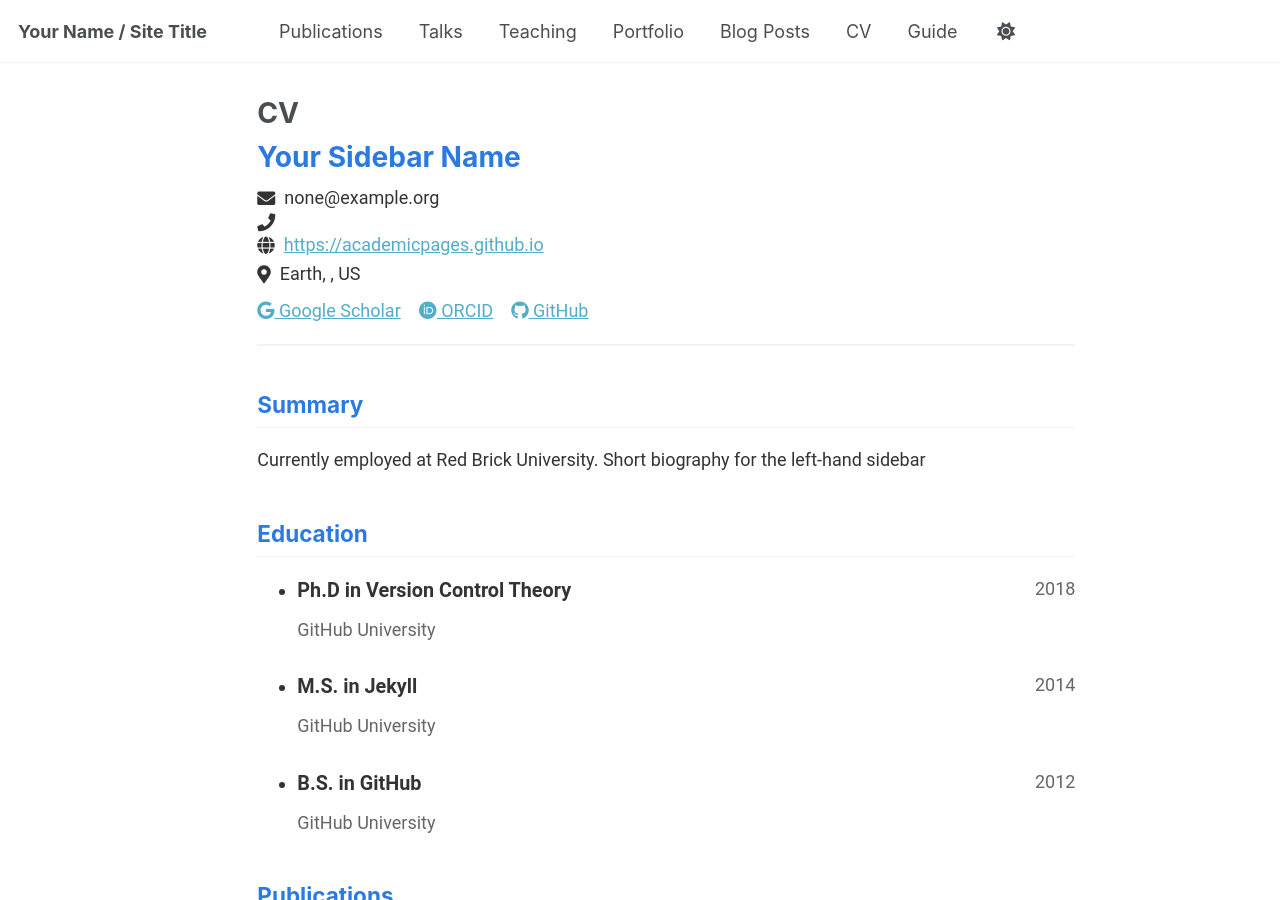
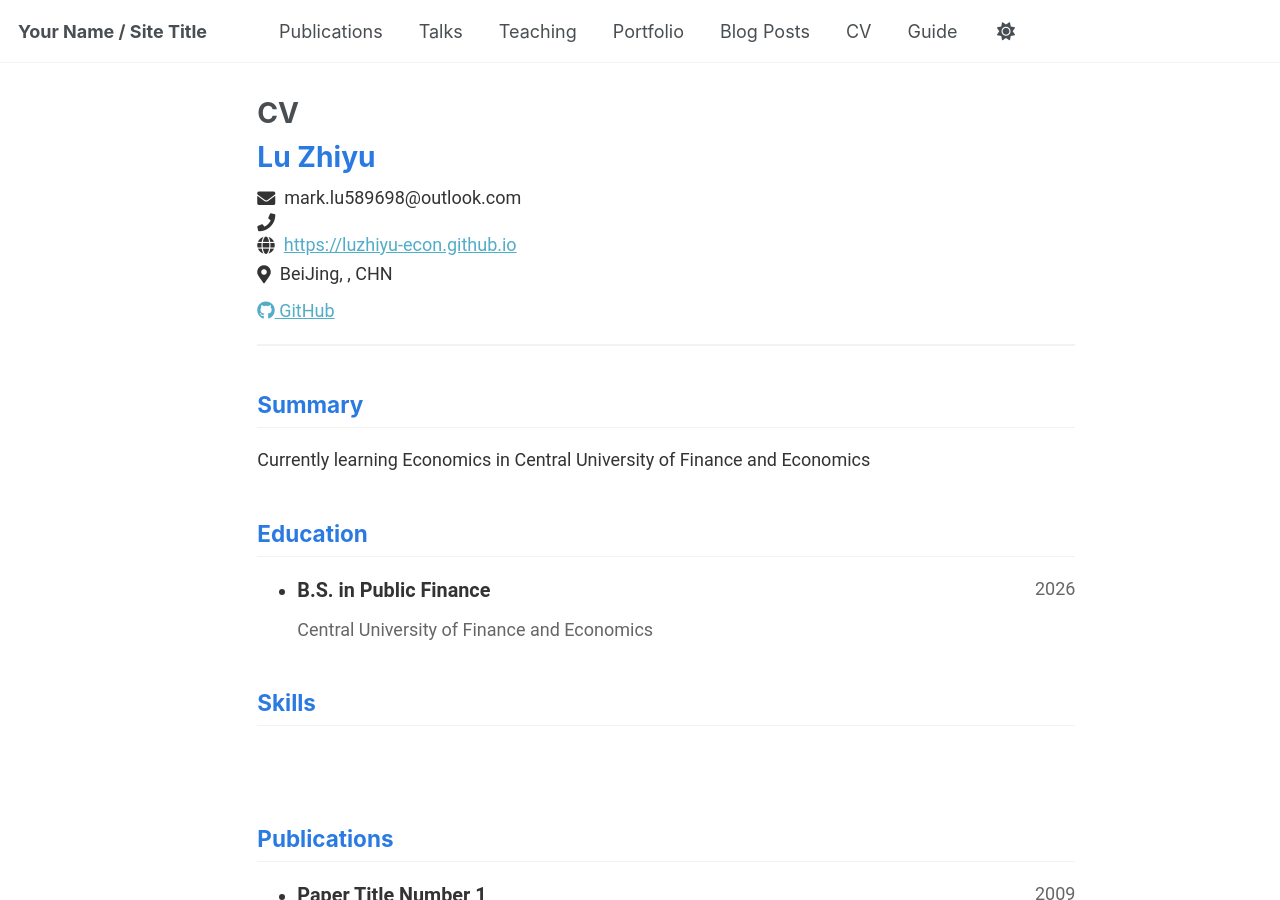
Before and after one commit to luzhiyu-econ/luzhiyu-econ.github.io, a Jekyll site: the page built from _pages/cv-json.md, in a window 1280 px wide and 900 px high. Built offline with Jekyll 4.4.1, drawn with Linux system fonts in a browser that asks for light colours.

Commit message:
Update cv.json

```diff
--- a/_data/cv.json
+++ b/_data/cv.json
@@ -1,67 +1,39 @@
 {
   "basics": {
-    "name": "Your Sidebar Name",
-    "email": "none@example.org",
+    "name": "Lu Zhiyu",
+    "email": "mark.lu589698@outlook.com",
     "phone": "",
-    "website": "https://academicpages.github.io",
-    "summary": "Currently employed at Red Brick University. Short biography for the left-hand sidebar",
+    "website": "https://luzhiyu-econ.github.io",
+    "summary": "Currently learning Economics in Central University of Finance and Economics",
     "location": {
       "address": "",
       "postalCode": "",
-      "city": "Earth",
-      "countryCode": "US",
+      "city": "BeiJing",
+      "countryCode": "CHN",
       "region": ""
     },
     "profiles": [
       {
-        "network": "Google Scholar",
-        "username": "",
-        "url": "https://scholar.google.com/citations?user=PS_CX0AAAAAJ"
-      },
-      {
-        "network": "ORCID",
-        "username": "",
-        "url": "http://orcid.org/yourorcidurl"
-      },
-      {
         "network": "GitHub",
-        "username": "academicpages",
-        "url": "https://github.com/academicpages"
+        "username": "luzhiyu-econ",
+        "url": "https://github.com/luzhiyu-econ"
       }
     ]
   },
   "work": [],
   "education": [
     {
-      "institution": "GitHub University",
-      "area": "Ph.D in Version Control Theory",
+      "institution": "Central University of Finance and Economics",
+      "area": "B.S. in Public Finance",
       "studyType": "",
       "startDate": "",
-      "endDate": "2018",
+      "endDate": "2026",
       "gpa": null,
       "courses": []
     },
-    {
-      "institution": "GitHub University",
-      "area": "M.S. in Jekyll",
-      "studyType": "",
-      "startDate": "",
-      "endDate": "2014",
-      "gpa": null,
-      "courses": []
-    },
-    {
-      "institution": "GitHub University",
-      "area": "B.S. in GitHub",
-      "studyType": "",
-      "startDate": "",
-      "endDate": "2012",
-      "gpa": null,
-      "courses": []
-    }
   ],
-  "skills": [],
-  "languages": [],
+  "skills": [Python Stata],
+  "languages": [English Chinese Japanese Russian],
   "interests": [],
   "references": [],
   "publications": [
```
